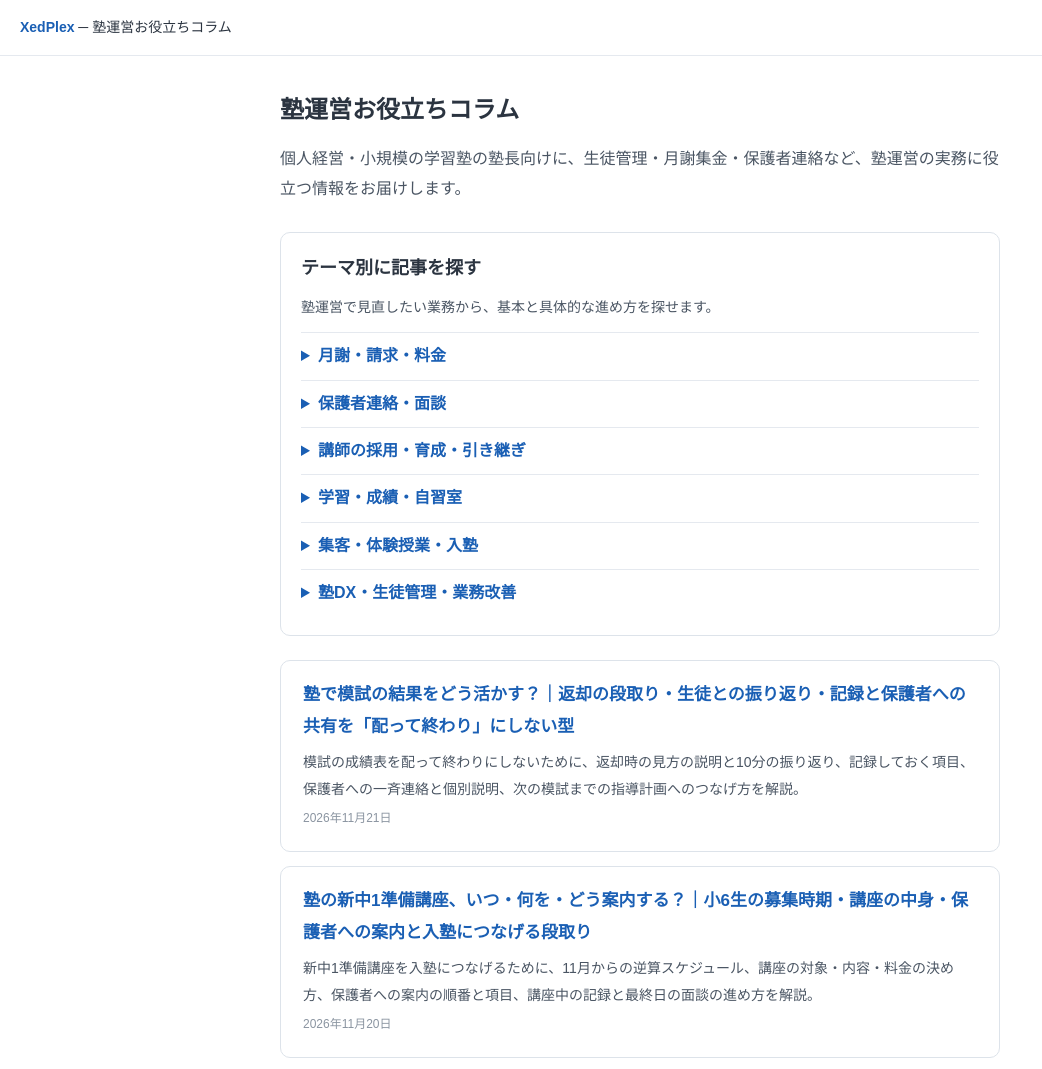
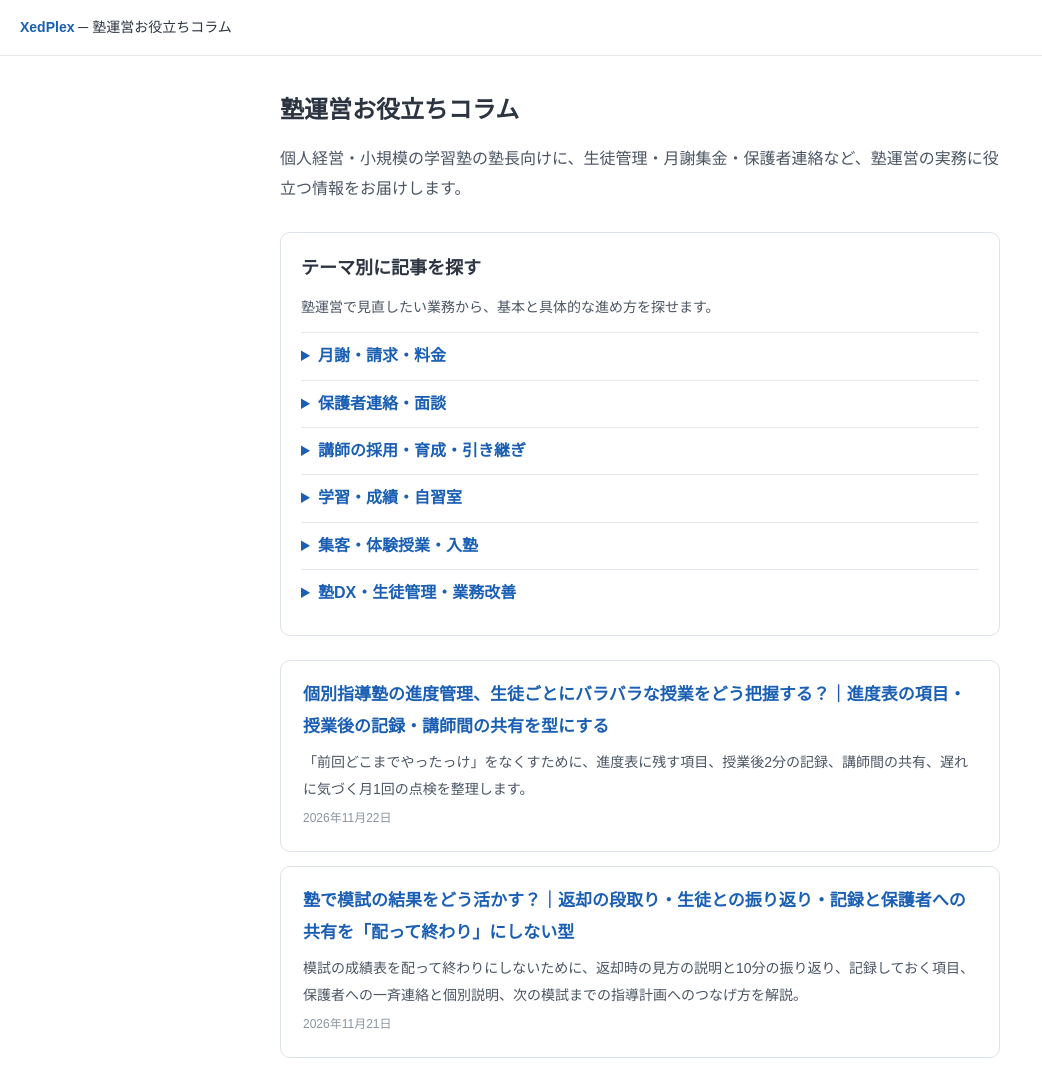
Before and after one commit to BrightGeniusSawada/xedplex-column, a plain HTML site: page index.html in a window 1280 px wide. Shown: the top 1069 px of the page, without its empty margins (0-1042 px from the left). Drawn offline with Linux system fonts and the light colour scheme.

Commit message:
記事追加: 個別指導塾の進度管理（記事一覧に追加）

```diff
--- a/index.html
+++ b/index.html
@@ -96,6 +96,11 @@
 <!-- seo-topics:end -->
 
 <!-- ▼ 新しい記事はこのリストの一番上に追加してください -->
+<a class="card" href="kobetsu-shido-shindo-kanri.html">
+  <h2>個別指導塾の進度管理、生徒ごとにバラバラな授業をどう把握する？｜進度表の項目・授業後の記録・講師間の共有を型にする</h2>
+  <p>「前回どこまでやったっけ」をなくすために、進度表に残す項目、授業後2分の記録、講師間の共有、遅れに気づく月1回の点検を整理します。</p>
+  <span class="date">2026年11月22日</span>
+</a>
 <a class="card" href="moshi-kekka-katsuyo-juku.html">
   <h2>塾で模試の結果をどう活かす？｜返却の段取り・生徒との振り返り・記録と保護者への共有を「配って終わり」にしない型</h2>
   <p>模試の成績表を配って終わりにしないために、返却時の見方の説明と10分の振り返り、記録しておく項目、保護者への一斉連絡と個別説明、次の模試までの指導計画へのつなげ方を解説。</p>
```
